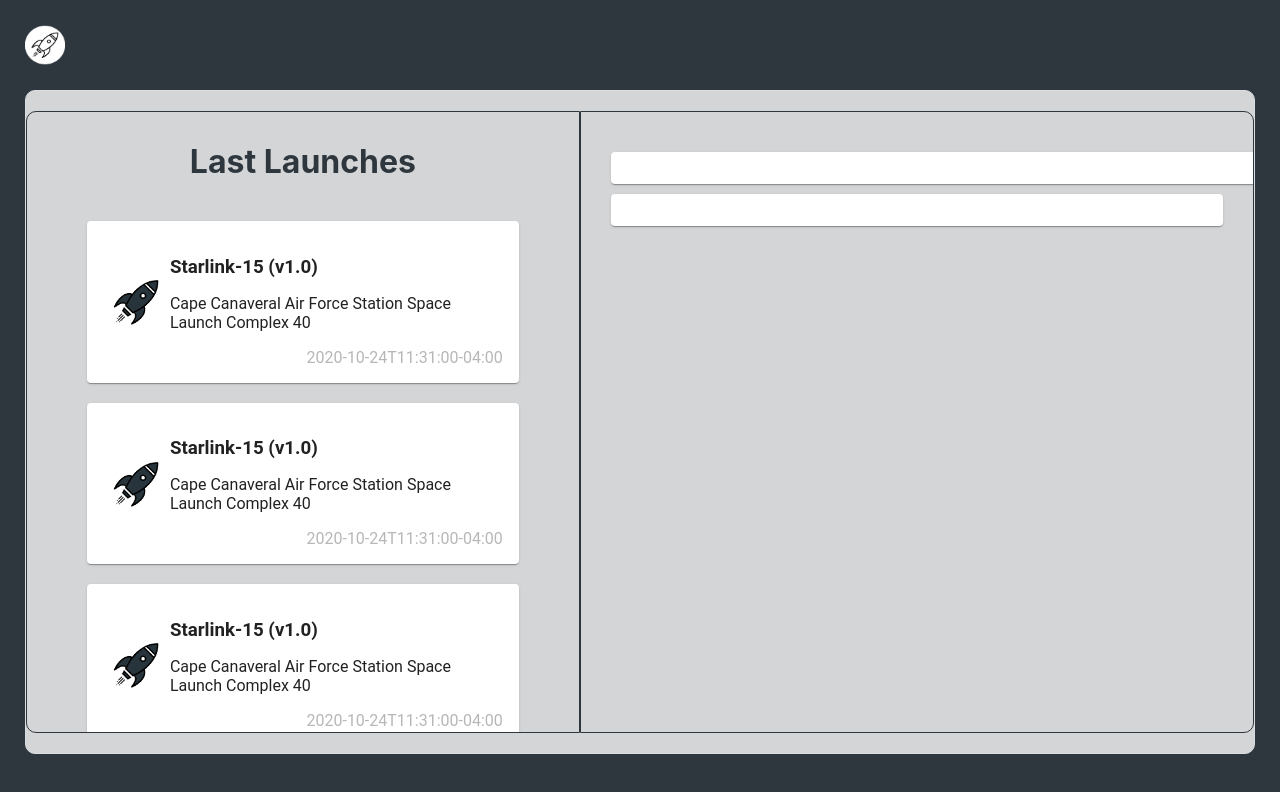
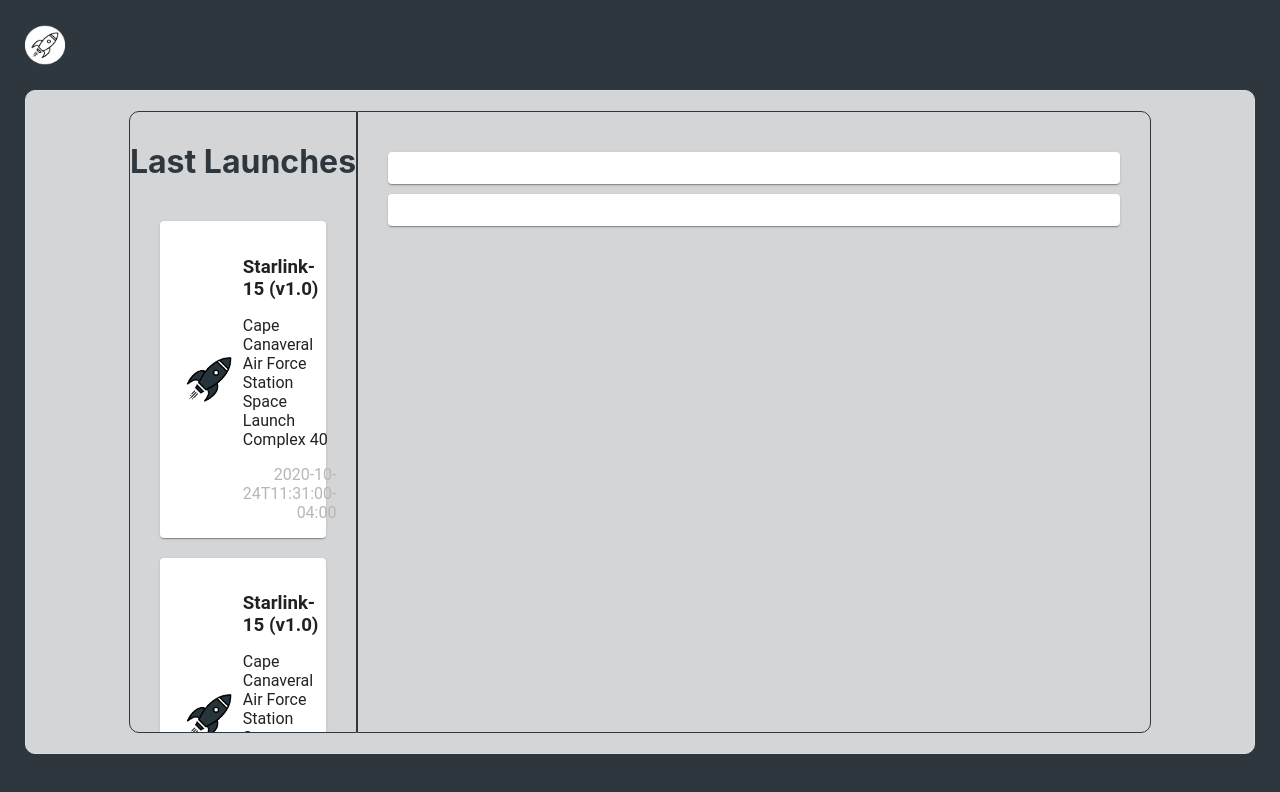
Before and after one commit to 99minutos/99minutos-frontend-interview-test, a React (Create React App) app: page / in a window 1280 px wide. Shown: the top 792 px of the page. Built offline with nearby package versions, Linux system fonts and the light colour scheme.

Commit message:
add custom-scrollbar

```diff
--- a/package.json
+++ b/package.json
@@ -11,6 +11,7 @@
     "@types/react": "^17.0.14",
     "@types/react-dom": "^17.0.9",
     "react": "^17.0.2",
+    "react-custom-scrollbars": "^4.2.1",
     "react-dom": "^17.0.2",
     "react-scripts": "4.0.3",
     "styled-components": "^5.3.0",
@@ -42,6 +43,7 @@
     ]
   },
   "devDependencies": {
+    "@types/react-custom-scrollbars": "^4.0.8",
     "@types/styled-components": "^5.1.11"
   }
 }
--- a/src/components/shared/sidebar/SideBar.tsx
+++ b/src/components/shared/sidebar/SideBar.tsx
@@ -1,5 +1,6 @@
 import React from 'react'
 import styled from "styled-components";
+import { Scrollbars } from 'react-custom-scrollbars';
 import { RocketThumb } from '../../ui/rocketThumb/RocketThumb';
 
 export const SideBar = () => {
@@ -7,6 +8,8 @@
         <SideBarWrapper>
             <h1>Last Launches</h1>
 
+
+            <Scrollbars style={{ width: "100%", height: "100%" }}>
                 <SideBarRockets>
                     <RocketThumb/>
                     <RocketThumb/>
@@ -19,6 +22,7 @@
                     <RocketThumb/>
                     <RocketThumb/>
                 </SideBarRockets>
+            </Scrollbars>
 
 
         </SideBarWrapper>
@@ -27,9 +31,10 @@
 
 const SideBarWrapper = styled.div`
     height: 70vh;
-    overflow: auto;
+    overflow: hidden;
     margin-bottom: 20px;
-    padding: 30px;
+    padding-top: 30px;
+    padding-bottom: 30px;
     border: 1px solid #2f373e;
     border-radius: 10px 0 0 10px;
 
```
Also changed, not shown: 1 other file (tests, documents, lock files or other folders). Lines whose indentation alone changed are shown as unchanged.
